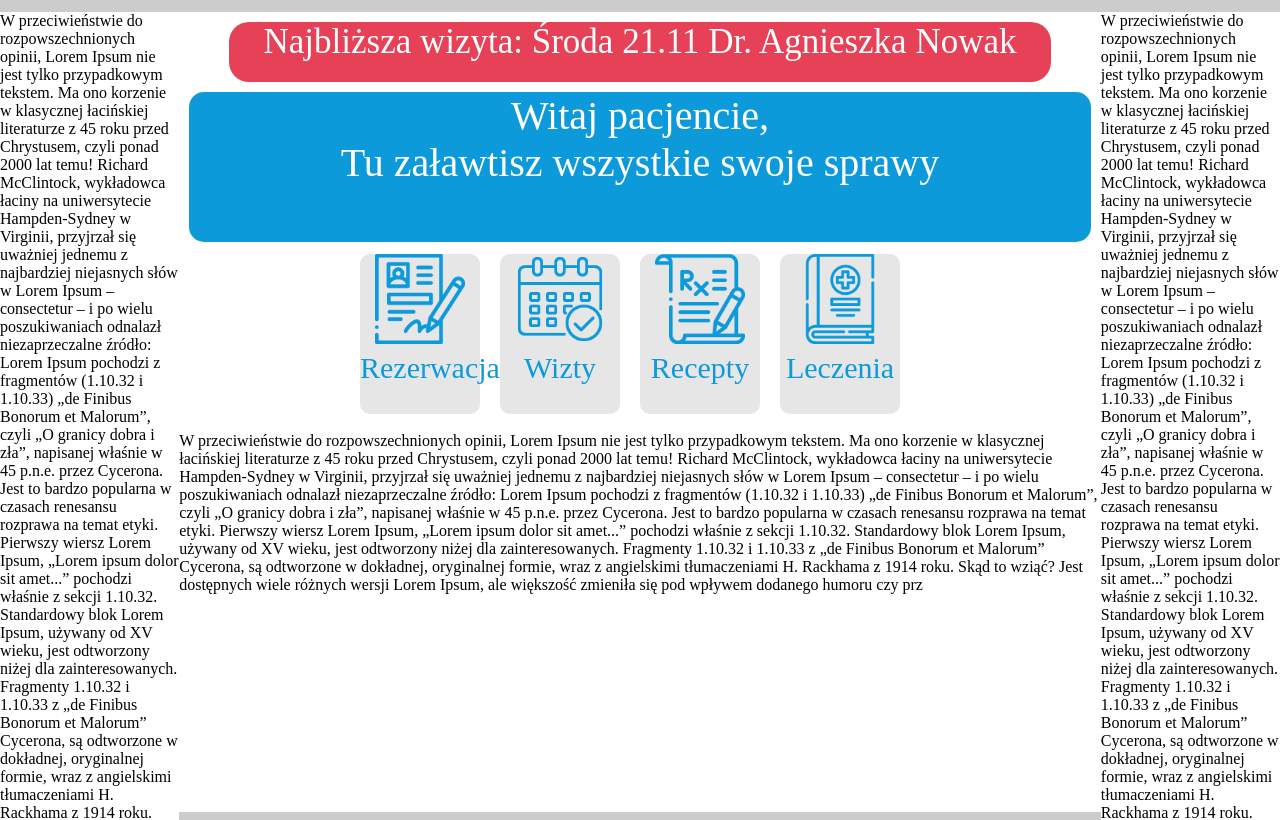
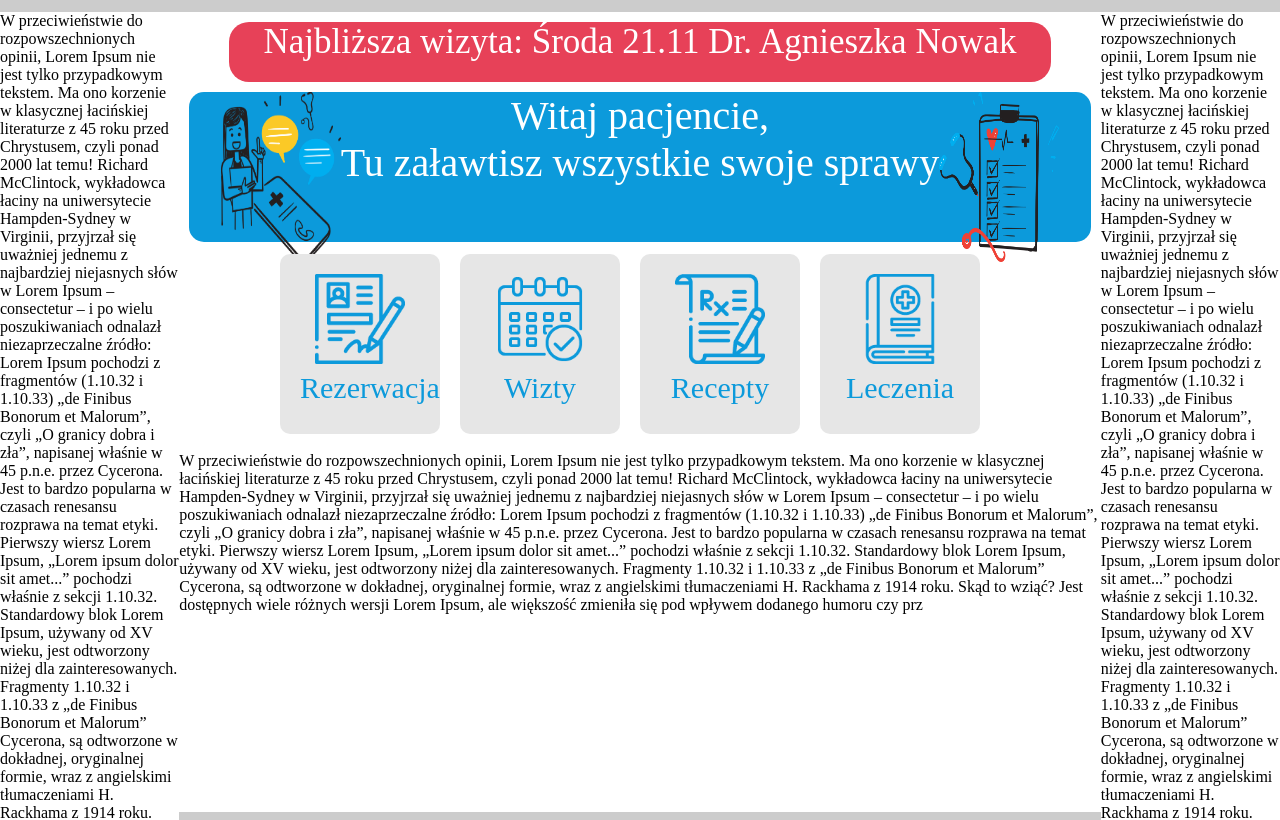
Before and after one commit to xHeput/rzeszowapp, a Django app: a page that uses rzeszow_app/mylifeclinic_website/templates/panel.html in a window 1280 px wide. Shown: the part 137-957 px from the top of the page. Run offline with Django 4.2, Linux system fonts and the light colour scheme; some web fonts are replaced.

Commit message:
panel update

```diff
--- a/rzeszow_app/mylifeclinic_website/static/mylifeclinic_website/panelstyle.css
+++ b/rzeszow_app/mylifeclinic_website/static/mylifeclinic_website/panelstyle.css
@@ -44,8 +44,7 @@ header img{
   text-align: center;
 
 }
-.logout:hover
-{
+.logout:hover{
     box-shadow: 0 12px 16px 0 rgba(0,0,0,0.24),0 17px 50px 0 rgba(0,0,0,0.19);
 }
 .blok{
@@ -85,6 +84,10 @@ header img{
   justify-content: center;
   height: 150px;
 }
+.welcome img{
+  width: 120px;
+  height: 170px;
+}
 .empty1{
   background-color: #fff;
   max-width: 14%;
@@ -119,6 +122,12 @@ header img{
   font-weight: normal;
   font-style: normal;
   font-size: 30px;
+  padding-top: 20px;
+  padding-left: 20px;
+  padding-right: 20px;
+}
+.option1:hover{
+  box-shadow: 0 12px 16px 0 rgba(0,0,0,0.24),0 17px 50px 0 rgba(0,0,0,0.19);
 }
 .option2{
   background-color: #e6e6e6;
@@ -133,6 +142,12 @@ header img{
   font-weight: normal;
   font-style: normal;
   font-size: 30px;
+  padding-top: 20px;
+  padding-left: 20px;
+  padding-right: 20px;
+}
+.option2:hover{
+  box-shadow: 0 12px 16px 0 rgba(0,0,0,0.24),0 17px 50px 0 rgba(0,0,0,0.19);
 }
 .option3{
   background-color: #e6e6e6;
@@ -147,6 +162,12 @@ header img{
   font-weight: normal;
   font-style: normal;
   font-size: 30px;
+  padding-top: 20px;
+  padding-left: 20px;
+  padding-right: 20px;
+}
+.option3:hover{
+  box-shadow: 0 12px 16px 0 rgba(0,0,0,0.24),0 17px 50px 0 rgba(0,0,0,0.19);
 }
 .option4{
   background-color: #e6e6e6;
@@ -161,8 +182,13 @@ header img{
   font-weight: normal;
   font-style: normal;
   font-size: 30px;
+  padding-top: 20px;
+  padding-left: 20px;
+  padding-right: 20px;
 }
-
+.option4:hover{
+  box-shadow: 0 12px 16px 0 rgba(0,0,0,0.24),0 17px 50px 0 rgba(0,0,0,0.19);
+}
 span{
   color: #e74158;
   font-size: 50px;
--- a/rzeszow_app/mylifeclinic_website/templates/panel.html
+++ b/rzeszow_app/mylifeclinic_website/templates/panel.html
@@ -43,7 +43,7 @@
           Jest dostępnych wiele różnych wersji Lorem Ipsum, ale większość zmieniła się pod wpływem dodanego humoru czy przypadkowych słów, które nawet w najmniejszym stopniu nie przypominają istniejących. Jeśli masz zamiar użyć fragmentu Lorem Ipsum, lepiej mieć pewność, że nie ma niczego „dziwnego” w środku tekstu. Wszystkie Internetowe generatory Lorem Ipsum mają tendencje do kopiowania już istniejących bloków, co czyni nasz pierwszym prawdziwym generatorem w Internecie. Używamy zawierającego ponad 200 łacińskich słów słownika, w kontekście wielu znanych sentencji, by wygenerować tekst wyglądający odpowiednio. To wszystko czyni „nasz” Lorem Ipsum wolnym od powtórzeń, humorystycznych wstawek czy niecharakterystycznych słów.</div>
         <div class="blok">
             <div class="visit">Najbliższa wizyta: Środa 21.11 Dr. Agnieszka Nowak</div>
-            <div class="welcome">Witaj pacjencie,<br>Tu załawtisz wszystkie swoje sprawy</div>
+            <div class="welcome"><img src="{% static 'mylifeclinic_website/images/doctor phone.png' %}">Witaj pacjencie,<br>Tu załawtisz wszystkie swoje sprawy<img src="{% static 'mylifeclinic_website/images/patient card draw.png' %}"></div>
               <div class="options">
                 <div class="option1"><a href="#"><img src="{% static 'mylifeclinic_website/images/registration blue icon.png' %}"></a>Rezerwacja</div>
                 <div class="option2"><a href="#"><img src="{% static 'mylifeclinic_website/images/kalendzarz blue.png' %}"></a>Wizty</div>
```
Also changed, not shown: rzeszow_app/mylifeclinic_website/static/mylifeclinic_website/images/doctor phone.png (added), rzeszow_app/mylifeclinic_website/static/mylifeclinic_website/images/patient card draw.png (added).
